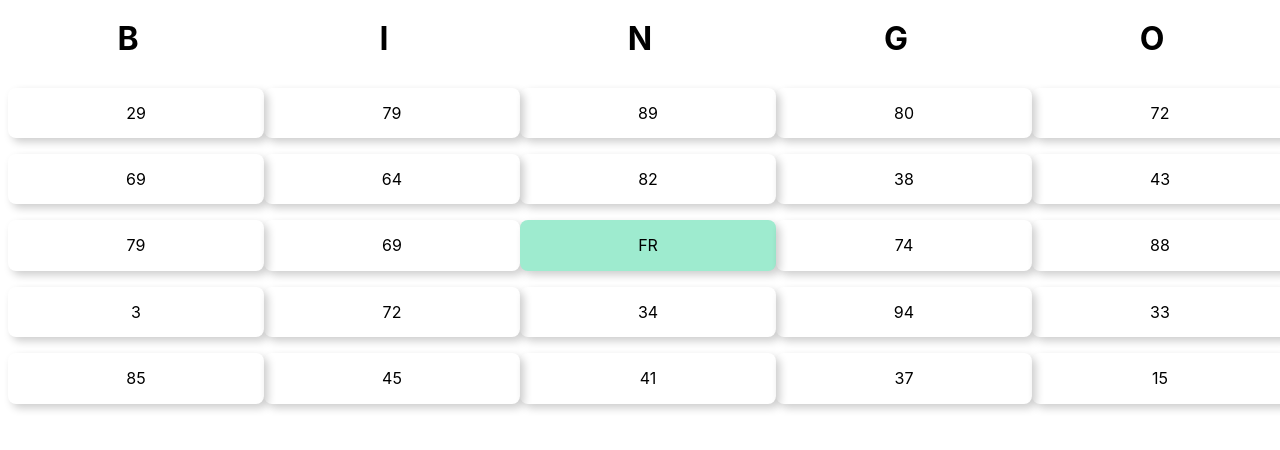
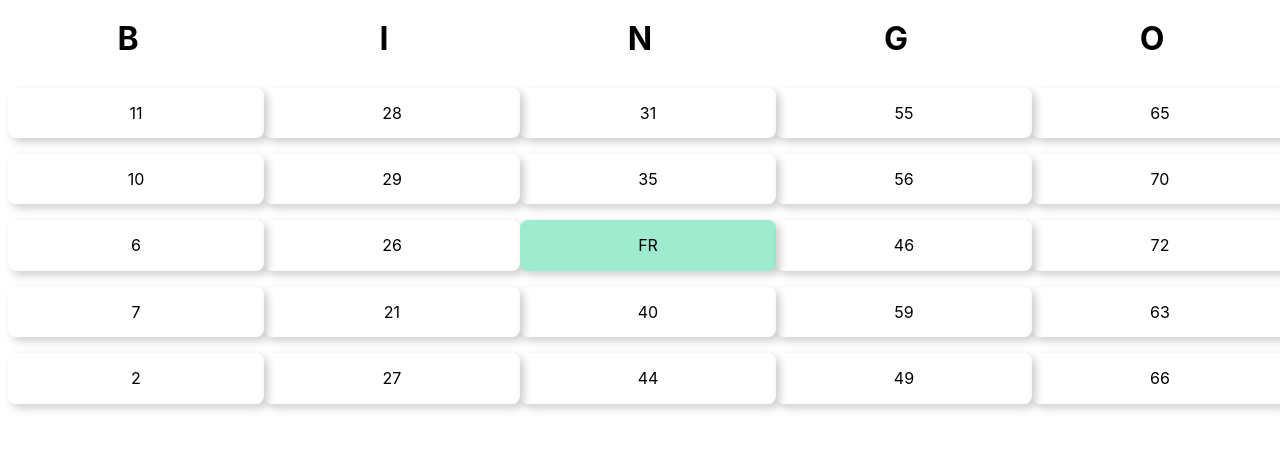
Before and after one commit to pugetdiver/bingo, a React (Create React App) app: page / in a window 1280 px wide. Shown: the top 450 px of the page. Built offline with nearby package versions, Linux system fonts and the light colour scheme.

Commit message:
added number ranges

```diff
--- a/src/components/Bingo.js
+++ b/src/components/Bingo.js
@@ -6,8 +6,7 @@ class Bingo extends React.Component {
     constructor(){
         super();
         this.state = {
-            select: false,
-            num: 0
+            select: false
         }
     }
 
@@ -29,16 +28,7 @@ class Bingo extends React.Component {
 
     render() {
 
-       console.log(this.state.select)
-
-       if(this.state.num === 0){
-        var num = Math.round(Math.random() * 99)
-        this.setState(state =>{
-            return {num : num}
-        })
-       }
-
-        if (this.props.max === null) {
+        if (this.props.free === true) {
 
             return (
             <div className='bg-light-green dib br3 pa3 ma2  bw2 shadow-5 fl w-100'>
@@ -49,14 +39,14 @@ class Bingo extends React.Component {
         else if(this.state.select) {
             return (
             <div onClick={this.DeSelectNumber} className='bg-light-green dib br3 pa3 ma2  bw2 shadow-5 fl w-100'>
-              {this.state.num}
+              {this.props.num}
             </div>
             )
         }
         else  {
             return (
             <div onClick={this.SelectNumber} className='bg-light-white dib br3 pa3 ma2  bw2 shadow-5 fl w-100' >
-               {this.state.num}
+               {this.props.num}
             </div>
             )
         }
--- a/src/components/BingoColumn.js
+++ b/src/components/BingoColumn.js
@@ -2,21 +2,68 @@ import React from 'react'
 import Bingo from './Bingo'
 
 
+function getRandomInt(minn, maxx) {
+    var min = Math.ceil(minn);
+    var max = Math.floor(maxx);
+    return Math.floor(Math.random() * (max - min)) + min; //The maximum is exclusive and the minimum is inclusive
+}
+
 class BingoColumn extends React.Component {
 
-    render(){
-    return (
+    constructor() {
+        super();
+        this.state = {
+            numbers: []
+        }
+    }
 
-             <div className='fl w-20'>
-            <h1>{this.props.letter}</h1>
-           <Bingo/>
 
-           <Bingo/>
-           <Bingo max={this.props.max} />
-           <Bingo/>
-           <Bingo/>
-           </div>
-           )
+
+    GenerateNumber = () => {
+
+        var newnumbers = []
+        var i = 4
+
+        while (i > -1) {
+
+            var num = getRandomInt(this.props.min, this.props.max);
+            if (num == 0) {
+                num = 1;
+            }
+            console.log(num);
+            console.log(newnumbers)
+            if (!newnumbers.includes(num)) {
+                newnumbers[i] = num;
+                i = i - 1;
+            }
+
+        }
+
+        this.setState(state => {
+            return { numbers: newnumbers }
+        });
+    }
+
+
+
+    render() {
+        if (this.state.numbers.length === 0) {
+            this.GenerateNumber();
+        }
+
+        console.log(this.state.numbers)
+        return (
+
+            <div className='fl w-20'>
+                <h1>{this.props.letter}</h1>
+                <Bingo num={this.state.numbers[0]} free={false} />
+
+                <Bingo num={this.state.numbers[1]} free={false} />
+                <Bingo num={this.state.numbers[2]} free={this.props.free} />
+                <Bingo num={this.state.numbers[3]} free={false} />
+                <Bingo num={this.state.numbers[4]} free={false} />
+            </div>
+        )
     }
 }
 export default BingoColumn
--- a/src/components/BingoList.js
+++ b/src/components/BingoList.js
@@ -8,11 +8,11 @@ const BingoList = () =>{
 
     return (
         <div>
-            <BingoColumn  letter={'B'}  max={'1'} />
-            <BingoColumn  letter={'I'}  max={'2'} />
-            <BingoColumn  letter={'N'} max={null} />
-            <BingoColumn  letter={'G'}  max={'3'} />
-            <BingoColumn  letter={'O'} max={'4'} />
+            <BingoColumn  letter={'B'} min={'1'} max={'15'} free={false}/>
+            <BingoColumn  letter={'I'}  min={'16'} max={'30'} free={false} />
+            <BingoColumn  letter={'N'} min={'31'} max={'45'} free={true} />
+            <BingoColumn  letter={'G'}  min={'46'} max={'60'} free={false} />
+            <BingoColumn  letter={'O'}min={'61'} max={'75'} free={false} />
     </div>
     )
 
```
